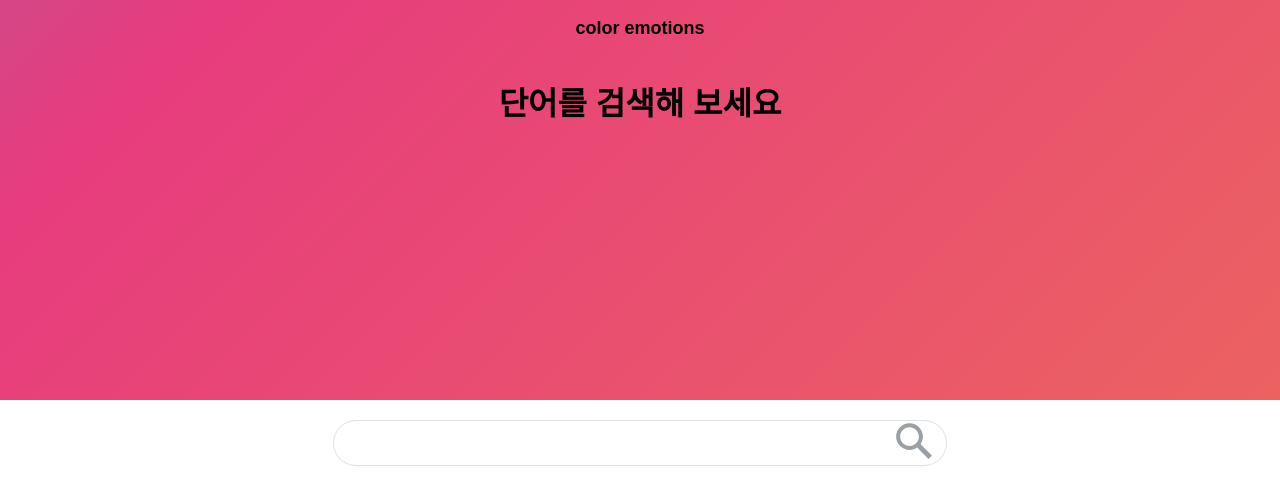
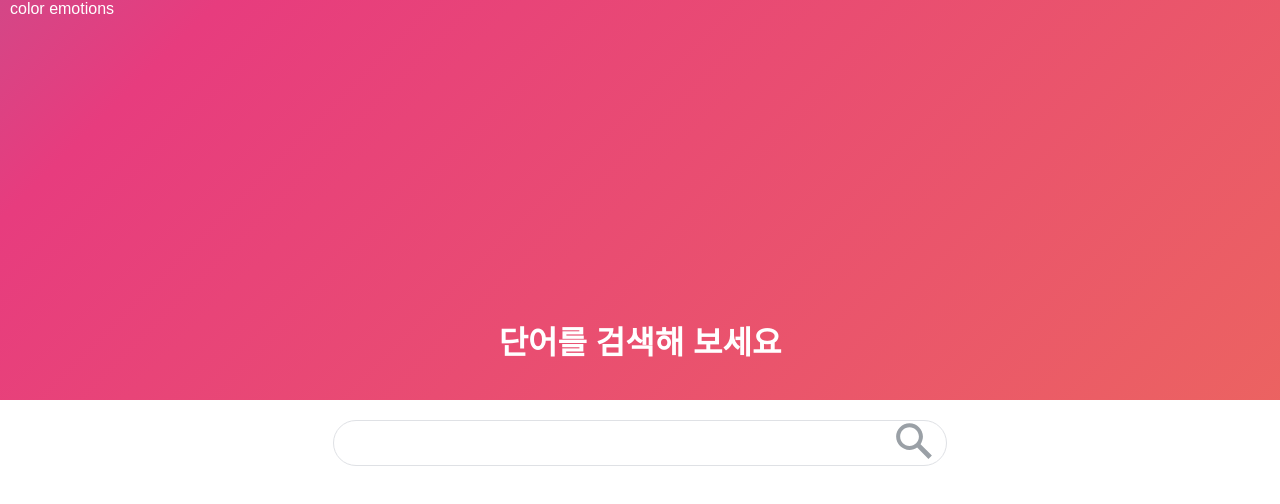
Before and after one commit to deanamu/dmlabjs, a React (Create React App) app: page / in a window 1280 px wide. Shown: the top 504 px of the page. Built offline with nearby package versions, Linux system fonts and the light colour scheme.

Commit message:
modify title postion and color

```diff
--- a/src/component/Main.js
+++ b/src/component/Main.js
@@ -20,8 +20,10 @@ const Container = styled.div`
   flex-direction: column;
 `;
 const LogoSection = styled.div`
+  position: relative;
   display: flex;
   flex-direction: column;
+  text-align: left;
   align-items: center;
   background: linear-gradient(-45deg, #ee7752, #e73c7e, #23a6d5, #23d5ab);
   background-size: 400% 400%;
@@ -135,6 +137,22 @@ const IButton = styled.button`
   height: 44px;
 `;
 
+const H3Title = styled.text`
+  position: absolute;
+  top: 0px;
+  left: 10px;
+  color: #fff;
+  textalign: "left";
+`;
+const H1Title = styled.h1`
+margin: 0;
+position: absolute;
+top: 85%;
+left: 50%;
+margin-right: -50%;
+color: #fff;
+transform: translate(-50%, -50%)
+`;
 const Main = (props) => {
   const { onSearch } = props;
 
@@ -158,8 +176,8 @@ const Main = (props) => {
           src="https://www.google.com/images/branding/googlelogo/2x/googlelogo_color_272x92dp.png"
           alt="google-logo"
         /> */}
-        <h3>color emotions</h3>
-        <h1>단어를 검색해 보세요</h1>
+        <H3Title>color emotions</H3Title>
+        <H1Title>단어를 검색해 보세요</H1Title>
       </LogoSection>
       <SearchSection>
         <Form action="/" method="GET" role="search">
--- a/src/component/colorimage.js
+++ b/src/component/colorimage.js
@@ -22,6 +22,7 @@ function Colorimage(props) {
                          ></div>
                        );
                      })}
+
                     <img width={100} height={100} src={props.element.image[i]} />;
                    </div>
                  );
--- a/src/component/graph.js
+++ b/src/component/graph.js
@@ -1,8 +1,8 @@
 import React from "react";
-import { createRef, useEffect, useState, useRef } from "react";
+import { useEffect, useState, useRef } from "react";
 import ForceGraph3D from "3d-force-graph";
 import SwipeableBottomSheet from "react-swipeable-bottom-sheet";
-import { useSwipeable } from "react-swipeable";
+//import { useSwipeable } from "react-swipeable";
 import { UnrealBloomPass } from "three/examples/jsm/postprocessing/UnrealBloomPass";
 import styled from "styled-components";
 import "swiper/css";
@@ -17,10 +17,10 @@ const Container = styled.div`
   flex-direction: column;
 `;
 
-const ColorSpan = styled.span`
-  height: 40px;
-  flex-direction: column;
-`;
+// const ColorSpan = styled.span`
+//   height: 40px;
+//   flex-direction: column;
+// `;
 
 const CButton = styled.button`
 position: absolute;
@@ -35,13 +35,13 @@ right: 10px;
 font-Size: 20px;
 `;
 
-const swipeOpenMenuStyles = {
-  float: "left",
-  position: "fixed",
-  width: "33%",
-  height: "100%",
-  border: "2px dashed gray",
-};
+// const swipeOpenMenuStyles = {
+//   float: "left",
+//   position: "fixed",
+//   width: "33%",
+//   height: "100%",
+//   border: "2px dashed gray",
+// };
 export const Graph = (props) => {
   const [open, setOpen] = React.useState(false);
   const [messageObj, setMessage] = useState({
@@ -54,8 +54,8 @@ export const Graph = (props) => {
     ],
     image: [""],
   });
-  const { onSearch, match } = props;
-  const ref = createRef();
+  //const { onSearch, match } = props;
+  //const ref = createRef();
   //const [isOpen, setOpen] = React.useState(false);
   var gData = {
     nodes: [],
@@ -66,10 +66,10 @@ export const Graph = (props) => {
   console.log(a);
   console.log(b);
   var nodedic = {};
-  const handlers = useSwipeable({
-    //trackMouse: true,
-    onSwipedRight: () => setOpen(true),
-  });
+  // const handlers = useSwipeable({
+  //   //trackMouse: true,
+  //   onSwipedRight: () => setOpen(true),
+  // });
   const containerRef = useRef(null);
   async function dynamicColorinfo(word) {
     //setcolors([""]);
@@ -191,41 +191,19 @@ export const Graph = (props) => {
           onChange={() => setOpen((prev) => !prev)}
         >
           <div style={{ height: "710px" }}>
-            <CButton onClick={() => setOpen((prev) => !prev)} textStyle={{ fontSize: 20 }}>
-              {/* <svg
-                viewPort="0 0 12 12"
-                version="1.1"
-                xmlns="http://www.w3.org/2000/svg"
-              >
-                <line
-                  x1="1"
-                  y1="11"
-                  x2="11"
-                  y2="1"
-                  stroke="black"
-                  stroke-width="2"
-                />
-                <line
-                  x1="1"
-                  y1="1"
-                  x2="11"
-                  y2="11"
-                  stroke="black"
-                  stroke-width="2"
-                />
-              </svg> */}
+            <CButton onClick={() => setOpen((prev) => !prev)} >
               X
             </CButton>
             <div style={{ display: "flex", flexDirection: "column" }}>
               {messageObj.rgb.map((item,i) => {
                 return (
-                  <div style={{ display: "flex", justifyContent: "center"}}>
+                  <div style={{ display: "flex", justifyContent: "center", padding:"40px"}}>
                     {item.map((rgb) => {
                       return (
                         <div
                           style={{
-                            width: "60px",
-                            height: "60px",
+                            width: "100px",
+                            height: "100px",
                             backgroundColor: `rgb(${rgb[0]},${rgb[1]},${rgb[2]})`,
                           }}
                         ></div>
@@ -236,7 +214,7 @@ export const Graph = (props) => {
                              height: "20px",
                              backgroundColor: 'transparent',
                            }}></div>
-                    <img width={100} height={100} src={messageObj.image[i]} />
+                    <img width={100} height={100} src={messageObj.image[i]} alt={i}/>
                   </div>
                 );
               })}
```
